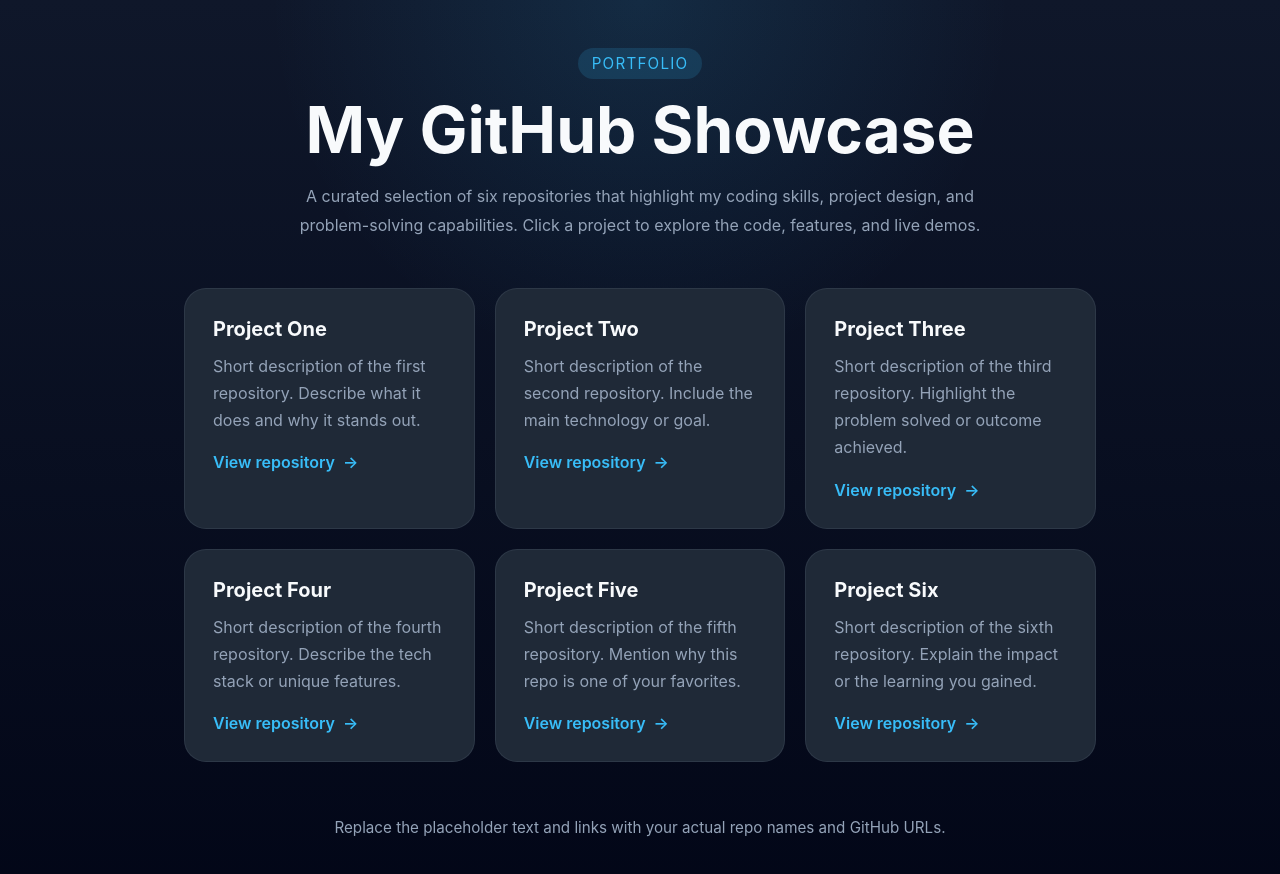
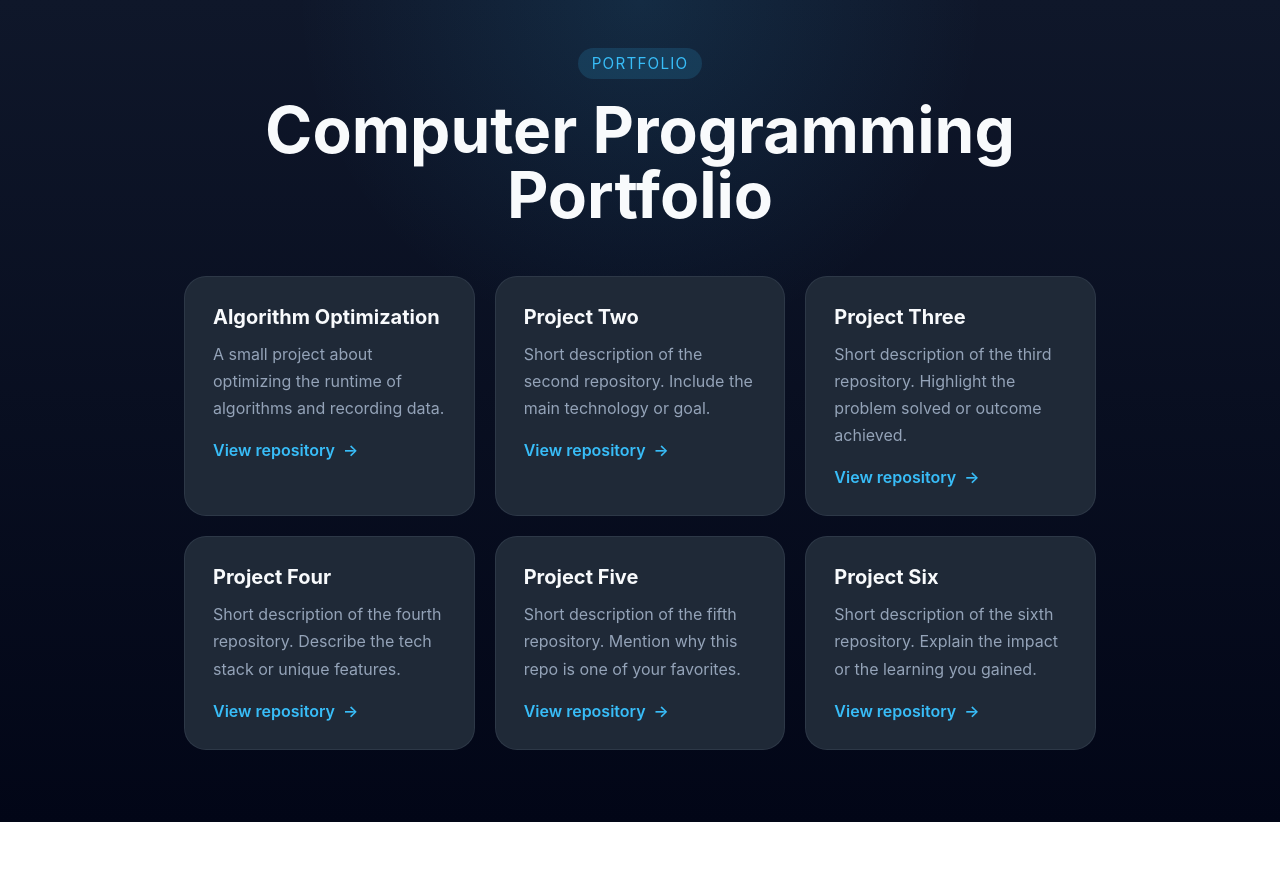
Before and after one commit to Emil-Gruenwald/Portfolio, a plain HTML site: page index.html in a window 1280 px wide. After the commit the page ends 822 px from the top, so only its background shows below. Drawn offline with Linux system fonts and the light colour scheme.

Commit message:
Update index.html
Updated portfolio title and project descriptions to reflect current projects.

```diff
--- a/index.html
+++ b/index.html
@@ -3,7 +3,7 @@
 <head>
   <meta charset="UTF-8" />
   <meta name="viewport" content="width=device-width, initial-scale=1.0" />
-  <title>My GitHub Portfolio</title>
+  <title>Computer Programming Portfolio</title>
   <style>
     :root {
       --bg: #0f172a;
@@ -126,18 +126,17 @@
   <main class="page">
     <header>
       <span class="eyebrow">Portfolio</span>
-      <h1>My GitHub Showcase</h1>
+      <h1>Computer Programming Portfolio</h1>
       <p class="subtitle">
-        A curated selection of six repositories that highlight my coding skills, project design, and problem-solving capabilities.
-        Click a project to explore the code, features, and live demos.
+
       </p>
     </header>
 
     <section class="repo-grid">
       <article class="repo-card">
-        <h2>Project One</h2>
-        <p>Short description of the first repository. Describe what it does and why it stands out.</p>
-        <a href="#" target="_blank" rel="noopener noreferrer">View repository</a>
+        <h2>Algorithm Optimization</h2>
+        <p>A small project about optimizing the runtime of algorithms and recording data.</p>
+        <a href="https://github.com/CFlory-Programming/AlgorithmOptimization" target="_blank" rel="noopener noreferrer">View repository</a>
       </article>
 
       <article class="repo-card">
@@ -170,10 +169,6 @@
         <a href="#" target="_blank" rel="noopener noreferrer">View repository</a>
       </article>
     </section>
-
-    <footer>
-      <p>Replace the placeholder text and links with your actual repo names and GitHub URLs.</p>
-    </footer>
   </main>
 </body>
 </html>
```
